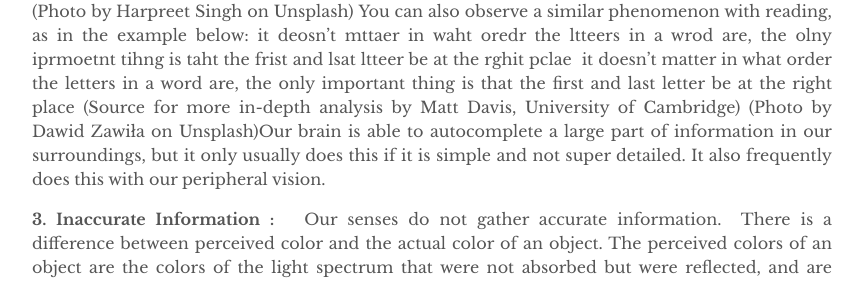
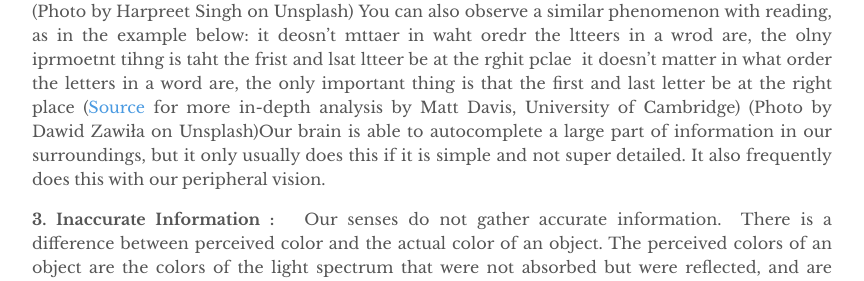
Before and after one commit to derstarkerwille/DerStarkerWille, a Jekyll site: the page built from _posts/2022-10-08-Oct 2022.md, in a window 1280 px wide and 900 px high, scrolled down 1867 px. Shown: the part 355-636 px from the top of the window, without its empty margins (208-1072 px from the left). Built offline with Jekyll 4.4.1, drawn with Linux system fonts in a browser that asks for light colours; part of the change alters nothing that is shown; some of the changed text lies outside the part shown.

```diff
--- a/_posts/2022-10-08-Oct 2022.md
+++ b/_posts/2022-10-08-Oct 2022.md
@@ -39,7 +39,7 @@ In our visual field, there are blood vessels and other blobs that block our visi
 Internal anatomy of an eye (Photo by Harpreet Singh on Unsplash) You can also observe a similar phenomenon with reading, as in the example below:
 it deosn't mttaer in waht oredr the ltteers in a wrod are, the olny iprmoetnt tihng is taht the frist and lsat ltteer be at the rghit pclae
 it doesn't matter in what order the letters in a word are, the only important thing is that the first and last letter be at the right place
-(Source for more in-depth analysis by Matt Davis, University of Cambridge)
+([Source](https://www.mrc-cbu.cam.ac.uk/people/matt-davis/cmabridge/) for more in-depth analysis by Matt Davis, University of Cambridge)
 (Photo by Dawid Zawiła on Unsplash)Our brain is able to autocomplete a large part of information in our surroundings, but it only usually does this if it is simple and not super detailed. It also frequently does this with our peripheral vision.
 
 **3. Inaccurate Information :**
```
